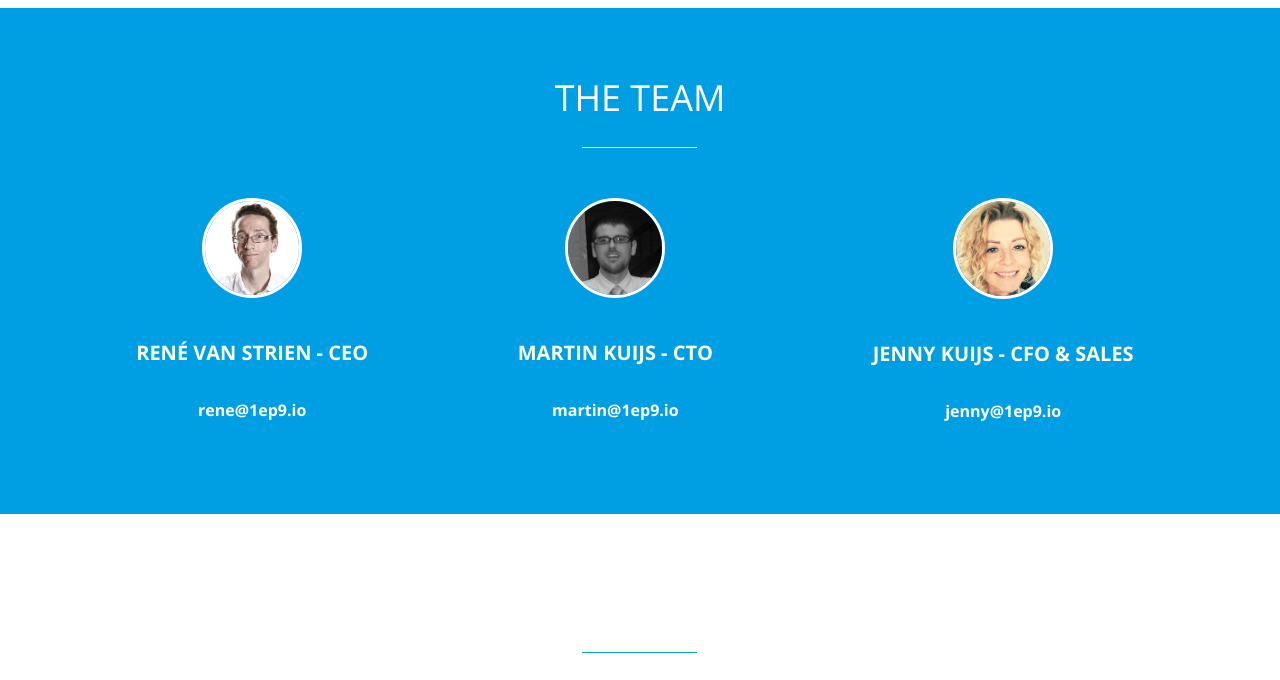
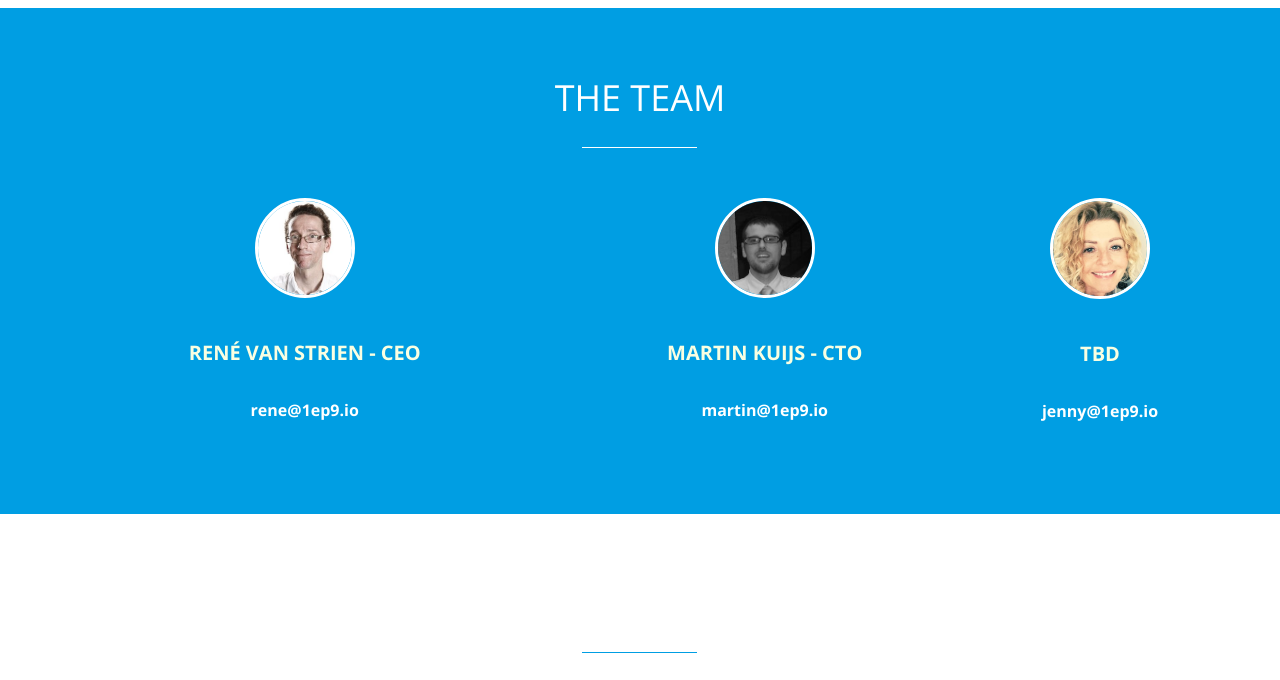
Before and after one commit to 4dcode/1ep9-io, a plain HTML site: page index.html in a window 1280 px wide. Shown: the part 2960-3640 px from the top of the page. Drawn offline with nearby package versions, Linux system fonts and the light colour scheme; some packages are replaced by stand-ins of ours; files whose address does not match are found by name.

Commit message:
Temp update

```diff
--- a/index.html
+++ b/index.html
@@ -335,7 +335,7 @@ increase returning customers and boost transactions.</p>
                   <th><div class="testimonial-item text-center">
                     <img src="img/member-3.jpg" >
                     <div>
-                      <span style="font-size:20px;color:#f9ffe2">Jenny Kuijs - CFO &amp; Sales</span>
+                      <span style="font-size:20px;color:#f9ffe2">TBD <!--Jenny Kuijs - CFO &amp; Sales --></span>
                       <p style="color:#FFF">jenny@1ep9.io</p>
                     </div>
                   </div</th>
```
Also changed, not shown: img/member-4.png (added), 3 other files.
